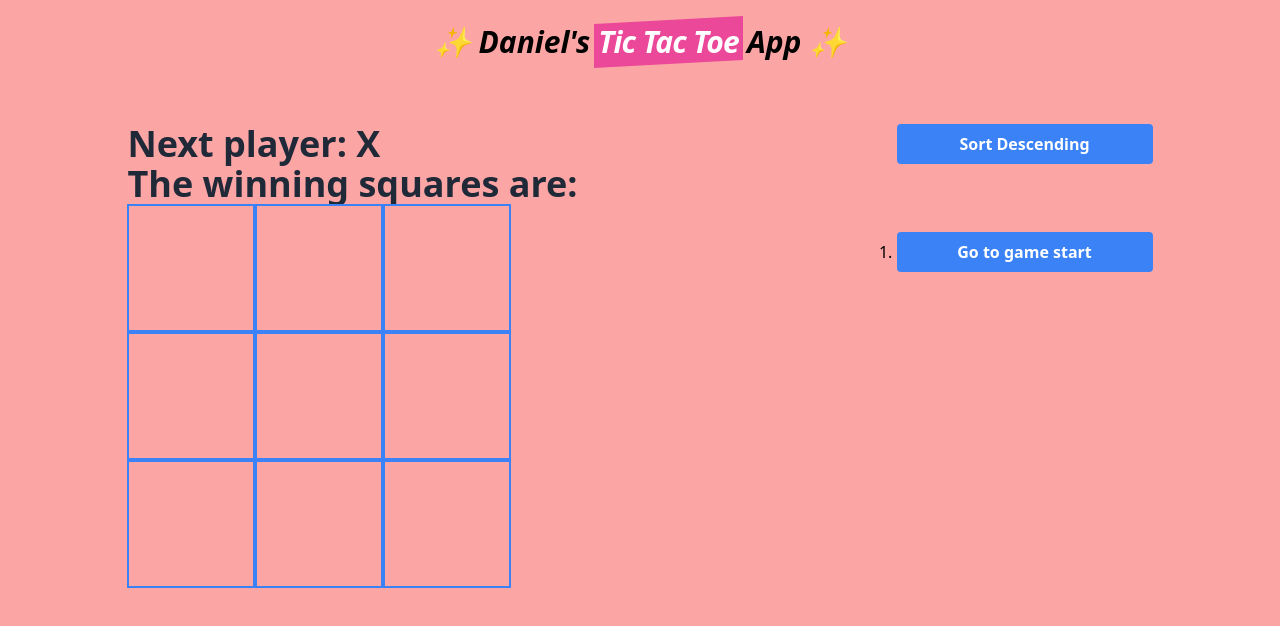
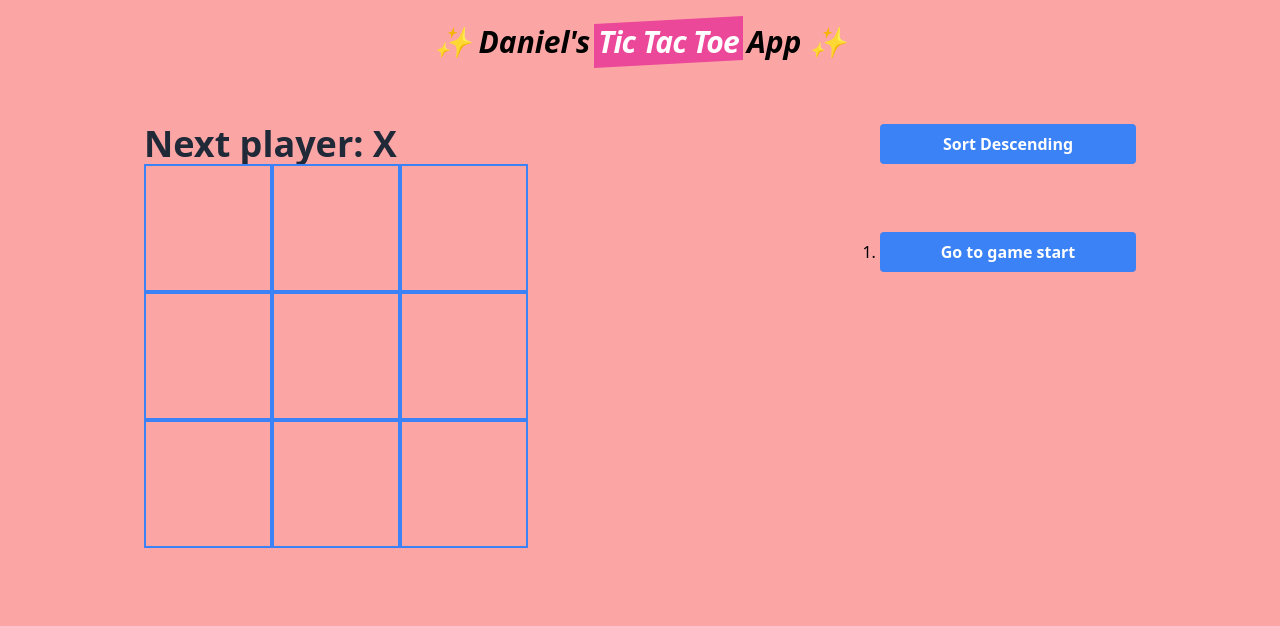
Before and after one commit to zjian107-su/React-TTT, a React (Vite) app: page / in a window 1280 px wide. Shown: the top 626 px of the page. Built offline with nearby package versions, Linux system fonts and the light colour scheme.

Commit message:
✨ update: highlight the winning squares

```diff
--- a/src/App.tsx
+++ b/src/App.tsx
@@ -18,10 +18,20 @@ function App() {
   );
 }
 
-const Square = (props: { value: string; onSquareClick: () => void }) => {
+const Square = (props: {
+  value: string;
+  order: number;
+  onSquareClick: () => void;
+  winningSquaresList: string[] | undefined;
+}) => {
+  const isWinningSquare = props.winningSquaresList?.includes(
+    props.order.toString()
+  );
+  const squareStyle = isWinningSquare ? "bg-green-500" : "";
+
   return (
     <button
-      className="w-32 h-32 bg-transparent hover:bg-blue-500 text-blue-700 font-bold hover:text-white border-2 border-blue-500 px-3 py-5 hover:border-transparent"
+      className={`w-32 h-32 bg-transparent hover:bg-blue-500 text-blue-700 font-bold hover:text-white border-2 border-blue-500 px-3 py-5 hover:border-transparent ${squareStyle}`}
       onClick={props.onSquareClick}
     >
       <span className="text-[60px] font-extrabold">{props.value}</span>
@@ -52,11 +62,11 @@ const Board = ({
 
   const winner = calculateWinner(squares)?.winner;
   const winningSquares = calculateWinner(squares)?.line;
-  let status;
-  let winningSqares;
+  let status: string | null;
+  let winningSquaresList: string[] | undefined;
   if (winner) {
     status = "Winner: " + winner;
-    winningSqares = winningSquares;
+    winningSquaresList = winningSquares?.map((num) => num.toString());
   } else {
     status = "Next player: " + (xIsNext ? "X" : "O");
   }
@@ -65,9 +75,6 @@ const Board = ({
     <div className="flex flex-col">
       <div className="ml ">
         <h1 className="text-4xl font-bold text-gray-800">{status}</h1>
-        <h1 className="text-4xl font-bold text-gray-800">
-          The winning squares are: {winningSqares}
-        </h1>
       </div>
       <div>
         {Array(3)
@@ -80,7 +87,9 @@ const Board = ({
                   <Square
                     key={j}
                     value={squares[i * 3 + j]}
+                    order={i * 3 + j}
                     onSquareClick={() => handleClick(i * 3 + j)}
+                    winningSquaresList={winningSquaresList}
                   />
                 ))}
             </div>
--- a/src/main.tsx
+++ b/src/main.tsx
@@ -3,8 +3,4 @@ import ReactDOM from 'react-dom/client'
 import App from './App.tsx'
 import './index.css'
 
-ReactDOM.createRoot(document.getElementById('root')!).render(
-  <React.StrictMode>
-    <App />
-  </React.StrictMode>,
-)
+ReactDOM.createRoot(document.getElementById("root")!).render(<App />);
```
